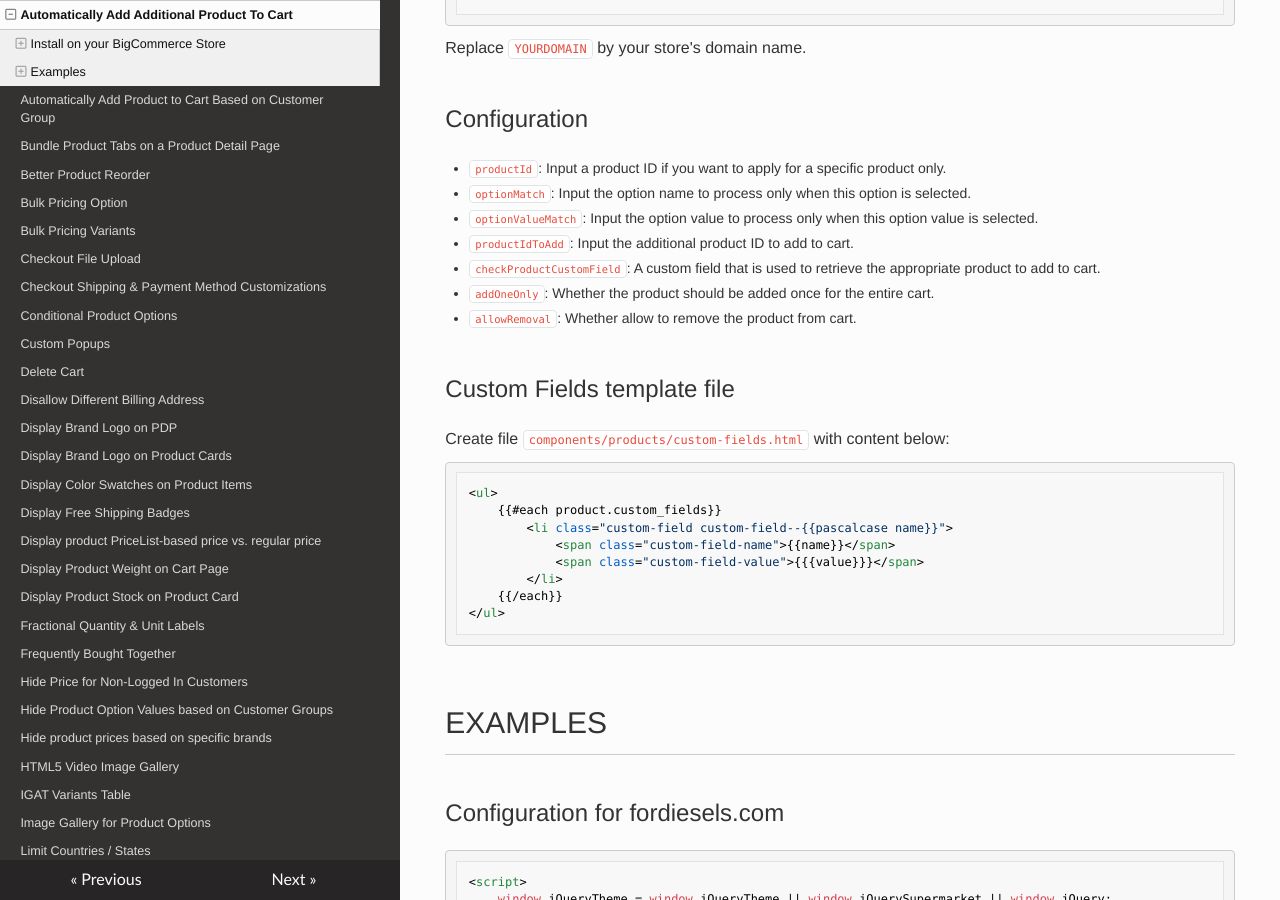
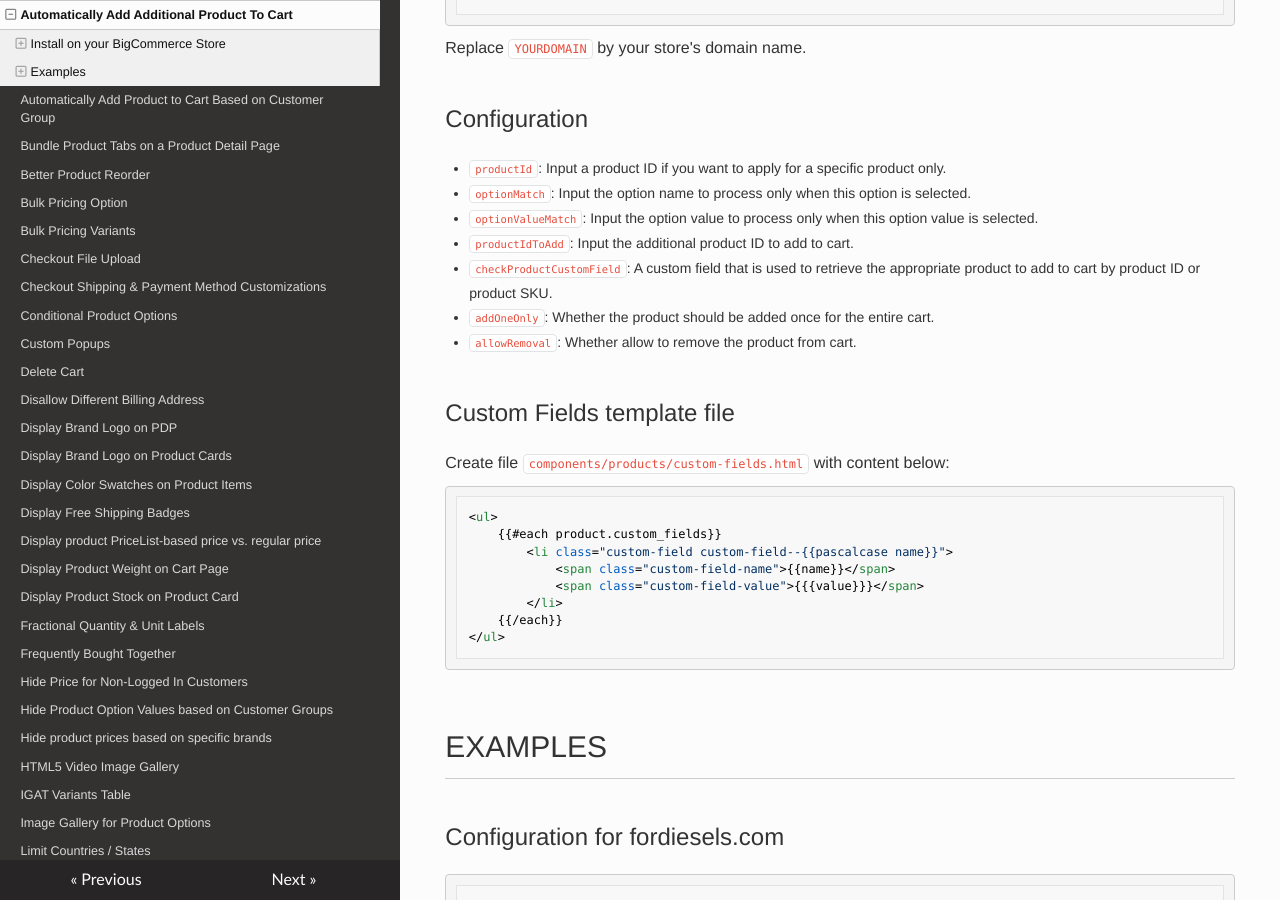
Before and after one commit to tvlgiao/bc-addons-docs, an MkDocs documentation site: the page built from docs/add-product-to-cart-automatically.md, in a window 1280 px wide and 900 px high, scrolled down 1295 px. Built offline with MkDocs 1.6.1, drawn with Linux system fonts in a browser that asks for light colours; nearby versions of some CDN libraries.

Commit message:
Update add product to cart automatically

```diff
--- a/docs/add-product-to-cart-automatically.md
+++ b/docs/add-product-to-cart-automatically.md
@@ -49,7 +49,7 @@ Replace `YOURDOMAIN` by your store's domain name.
 - `optionMatch`: Input the option name to process only when this option is selected.
 - `optionValueMatch`: Input the option value to process only when this option value is selected.
 - `productIdToAdd`: Input the additional product ID to add to cart.
-- `checkProductCustomField`: A custom field that is used to retrieve the appropriate product to add to cart.
+- `checkProductCustomField`: A custom field that is used to retrieve the appropriate product to add to cart by product ID or product SKU.
 - `addOneOnly`: Whether the product should be added once for the entire cart.
 - `allowRemoval`: Whether allow to remove the product from cart.
 
```
